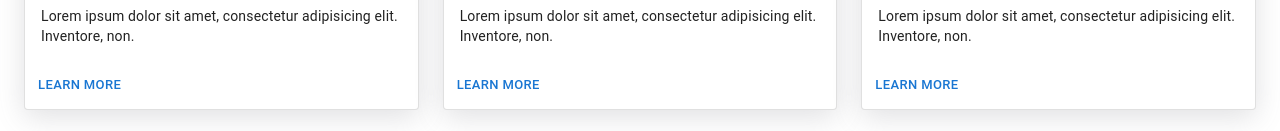
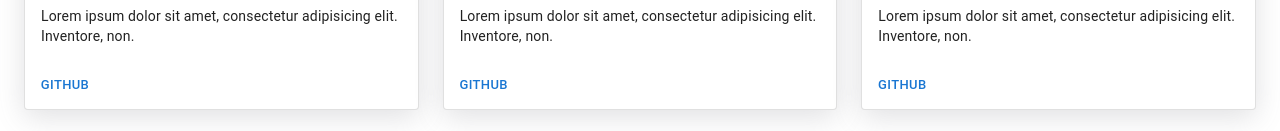
Before and after one commit to 16Bogdan54/Layouts-app-ReactJS, a React (Vite) app: page / in a window 1280 px wide. Shown: the part 743-874 px from the top of the page. Built offline with nearby package versions, Linux system fonts and the light colour scheme.

Commit message:
small card change

```diff
--- a/src/components/cards/AuthorCard.tsx
+++ b/src/components/cards/AuthorCard.tsx
@@ -23,7 +23,7 @@ const AuthorCard = ({fullName, link, children}: Props) => {
                     </Typography>
                 </CardContent>
                 <CardActions>
-                    <Button target="_blank" href={link} size="small">Learn More</Button>
+                    <Button target="_blank" href={link} size="small">Github</Button>
                 </CardActions>
             </Card>
         </Grid>
```
